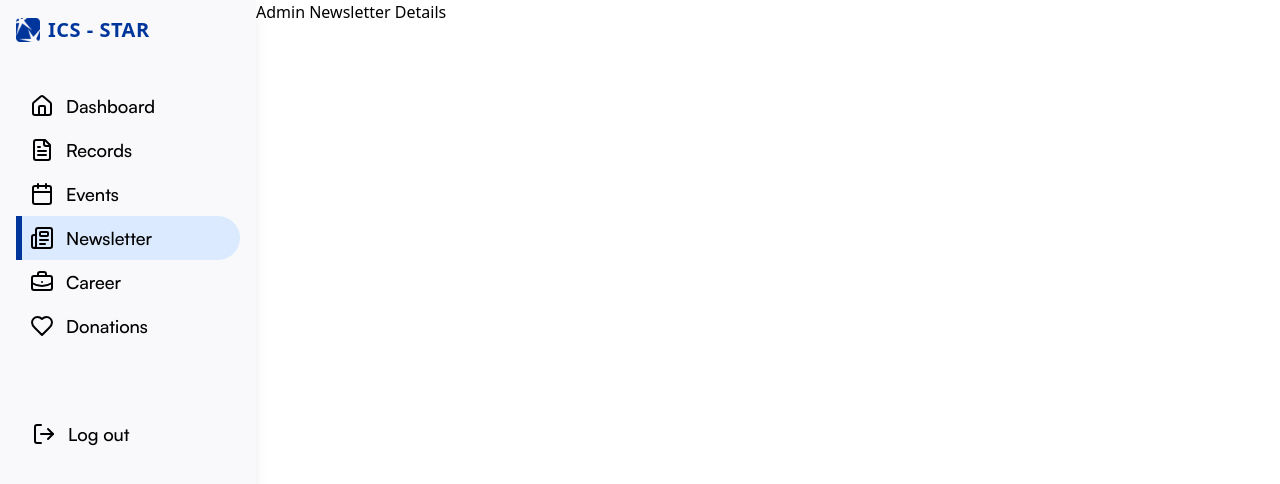
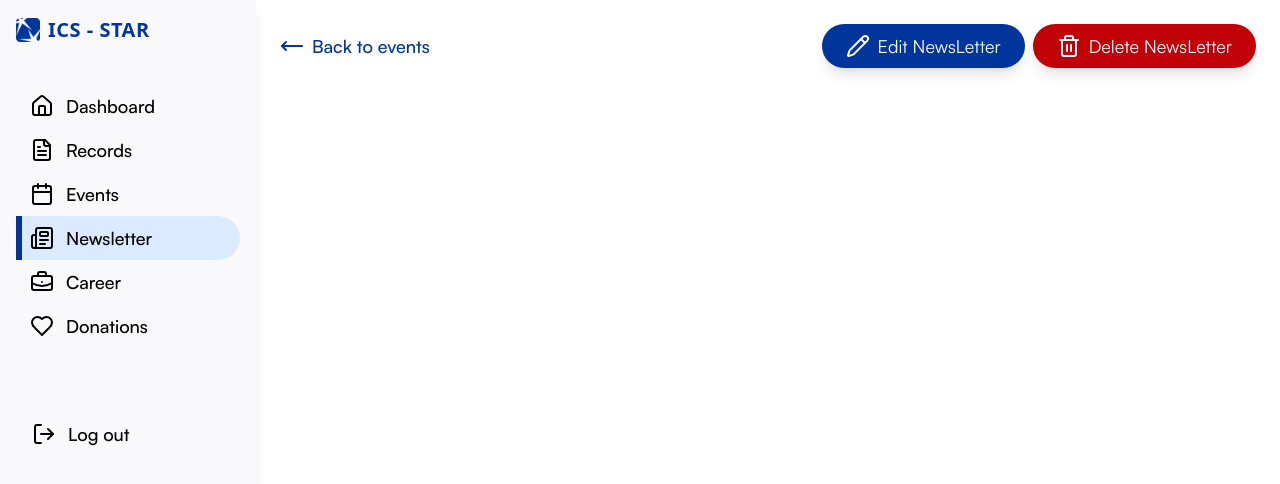
Before and after one commit to cazhiareese/ICS-STAR, a React (Vite) app in the folder app/: page /admin/newsletter/newsletter-details in a window 1280 px wide. Shown: the top 484 px of the page. Built offline with nearby package versions, Linux system fonts and the light colour scheme; no server answers.

Commit message:
chore: layouted the buttons for the newsletter

```diff
--- a/app/src/RootPages/AdminPages/NewsLetter/AdminNewsletterDetails.jsx
+++ b/app/src/RootPages/AdminPages/NewsLetter/AdminNewsletterDetails.jsx
@@ -1,11 +1,45 @@
 import React from 'react'
+import { MoveLeft, Pencil, Trash2 } from 'lucide-react'
+import { useNavigate } from 'react-router-dom'
 
 function AdminNewsletterDetails() {
+  const navigate = useNavigate();
+
   return (
-    <div>
-      Admin Newsletter Details
+    <div className="p-6 h-screen w-full flex flex-col">
+
+      {/* Header Row: Back + Action Buttons */}
+      <div className="flex justify-between items-center mb-6 flex-wrap gap-4">
+        {/* Back Button */}
+        <button
+          className="flex gap-2 flex-row items-center cursor-pointer"
+          onClick={() => navigate(-1)}
+        >
+          <MoveLeft className="text-primary" />
+          <p className="text-primary font-satoshi-medium text-lg">Back to events</p>
+        </button>
+
+        {/* Action Buttons (Edit + Delete) */}
+        <div className="flex gap-2">
+          {/* Edit Button */}
+          <button className="bg-primary rounded-3xl px-6 py-2 flex flex-row items-center gap-2 justify-center text-white shadow-lg cursor-pointer">
+            <Pencil />
+            <p className="font-satoshi-regular text-lg">Edit NewsLetter</p>
+          </button>
+
+          {/* Delete Button */}
+          <button className="bg-red-700 rounded-3xl px-6 py-2 flex flex-row items-center gap-2 justify-center text-white shadow-lg cursor-pointer">
+            <Trash2 />
+            <p className="font-satoshi-regular text-lg">Delete NewsLetter</p>
+          </button>
+        </div>
+      </div>
+
+      {/* Rest of the content */}
+      {/* ... */}
+
     </div>
   )
 }
 
-export default AdminNewsletterDetails
+export default AdminNewsletterDetails;
```
